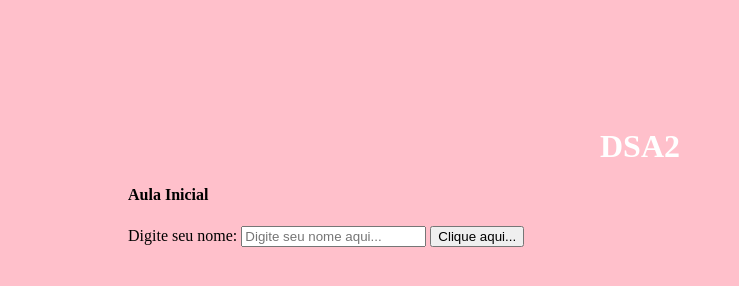
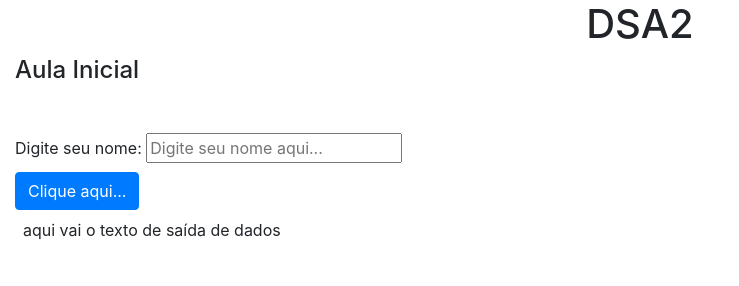
Before and after one commit to gecunha/projeto-inicial, a plain HTML site: page index.html in a window 1280 px wide. Shown: the whole page, without its empty margins (0-739 px from the left). Drawn offline with nearby package versions, Linux system fonts and the light colour scheme.

Commit message:
bootsrap

```diff
--- a/index.html
+++ b/index.html
@@ -6,15 +6,33 @@
     <meta name="viewport" content="width=device-width, initial-scale=1.0">
     <title>Projeto Inicial</title>
     <link rel="stylesheet" href="./estilo.css" />
+    <link rel="stylesheet" href="https://stackpath.bootstrapcdn.com/bootstrap/4.1.3/css/bootstrap.min.css" integrity="sha384-MCw98/SFnGE8fJT3GXwEOngsV7Zt27NXFoaoApmYm81iuXoPkFOJwJ8ERdknLPMO" crossorigin="anonymous">
 </head>
-<body>
+<body class="container-fluid">
     <h1>DSA2</h1>
     <div>
-        <h4>Aula Inicial</h4>
-        <label for="nome">Digite seu nome:</label>
-        <input type="text" id="nome" placeholder="Digite seu nome aqui...">
-        <input type="button" id="botao" value="Clique aqui...">
+        <h4 class="mb-5">Aula Inicial</h4>
+
+        <form>
+            <div class="mb-1">
+                <label for="nome">Digite seu nome:</label>
+                <input type="text" id="nome" placeholder="Digite seu nome aqui...">
+            </div>
+            <input type="button"
+            class="btn btn-primary"
+            id="botao" value="Clique aqui...">
+        </form>
+
+        <div id="saida-de-dados" class="m-2" p-1 text-center>
+            <p>aqui vai o texto de saída de dados</p>
+        </div>
+
+
+
     </div>
     <script src="./scripts.js"></script>
+    <script src="https://code.jquery.com/jquery-3.3.1.slim.min.js" integrity="sha384-q8i/X+965DzO0rT7abK41JStQIAqVgRVzpbzo5smXKp4YfRvH+8abtTE1Pi6jizo" crossorigin="anonymous"></script>
+<script src="https://cdnjs.cloudflare.com/ajax/libs/popper.js/1.14.3/umd/popper.min.js" integrity="sha384-ZMP7rVo3mIykV+2+9J3UJ46jBk0WLaUAdn689aCwoqbBJiSnjAK/l8WvCWPIPm49" crossorigin="anonymous"></script>
+<script src="https://stackpath.bootstrapcdn.com/bootstrap/4.1.3/js/bootstrap.min.js" integrity="sha384-ChfqqxuZUCnJSK3+MXmPNIyE6ZbWh2IMqE241rYiqJxyMiZ6OW/JmZQ5stwEULTy" crossorigin="anonymous"></script>
 </body>
 </html>
```
